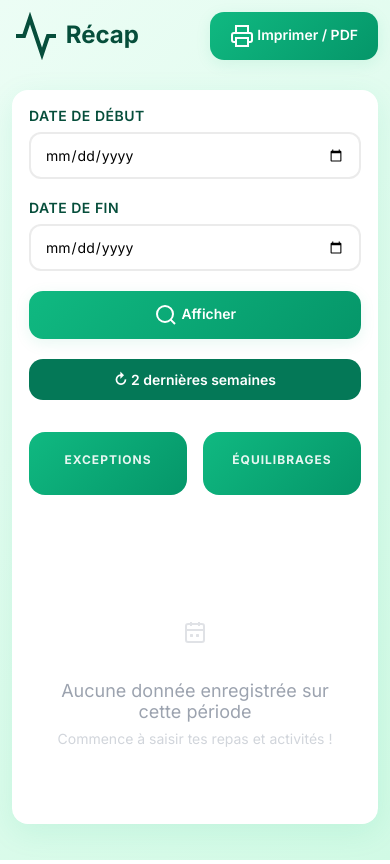
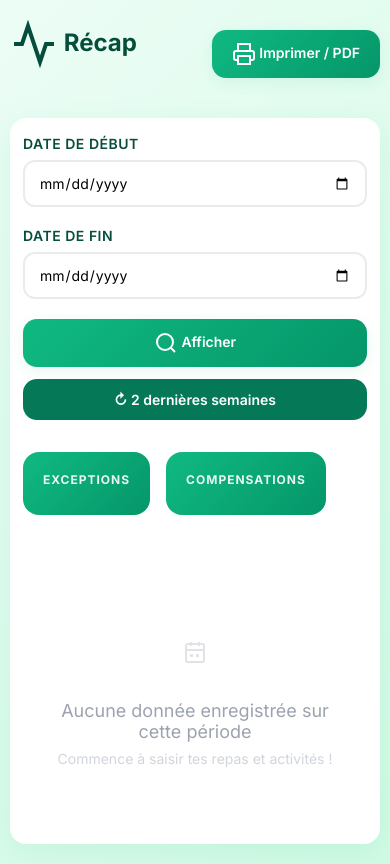
Before and after one commit to pespay-cmyk/nutristep, a Flask app: template templates/meals_recap.html in a window 390 px wide. Run offline with Flask 3, Linux system fonts and the light colour scheme; the template is opened without the code that fills it, so the values that code supplies are empty.

Commit message:
Amélioration webresponsive. Equilibrage remplacé par compensation

```diff
--- /dev/null
+++ b/static/responsive.css
@@ -0,0 +1,191 @@
+/* CORRECTIONS RESPONSIVE MOBILE - NutriStep */
+/* À ajouter dans base.html dans le <style> ou créer un fichier responsive.css */
+
+/* ============================================
+   1. DASHBOARD - Activités du mois en pleine largeur
+   ============================================ */
+@media (max-width: 768px) {
+    /* Forcer activités du mois en pleine largeur sous repas */
+    .dashboard-meals-activities-grid {
+        grid-template-columns: 1fr !important;
+    }
+}
+
+/* ============================================
+   2. WEIGHT - Améliorer "Depuis 0"
+   ============================================ */
+@media (max-width: 768px) {
+    /* Mettre les contrôles du graphique en vertical */
+    .weight-chart-controls {
+        flex-direction: column !important;
+        align-items: stretch !important;
+        gap: 12px !important;
+    }
+
+    .weight-chart-controls select {
+        width: 100% !important;
+    }
+
+    .weight-chart-controls label {
+        justify-content: center !important;
+    }
+
+    /* Responsive form saisie poids */
+    .weight-form-grid {
+        grid-template-columns: 1fr !important;
+    }
+
+    .weight-form-grid button {
+        width: 100%;
+    }
+}
+
+/* ============================================
+   3. MEALS - Calendrier responsive
+   ============================================ */
+@media (max-width: 768px) {
+    /* Calendrier : forcer scroll horizontal fluide */
+    .calendar-wrapper {
+        overflow-x: auto !important;
+        -webkit-overflow-scrolling: touch;
+    }
+
+    .calendar-grid {
+        min-width: 600px; /* Force largeur minimum pour 7 jours */
+    }
+
+    /* Réduire padding des jours */
+    .calendar-day {
+        padding: 8px 4px !important;
+        font-size: 13px !important;
+    }
+
+    /* Indicateurs repas plus petits */
+    .meal-indicator {
+        font-size: 11px !important;
+        padding: 2px 4px !important;
+    }
+
+    /* Modal ajout repas en plein écran */
+    .modal-content {
+        width: 95vw !important;
+        max-width: none !important;
+        margin: 10px auto !important;
+        max-height: 90vh;
+        overflow-y: auto;
+    }
+
+    /* Form dans modal : inputs en pleine largeur */
+    .modal-form-grid {
+        grid-template-columns: 1fr !important;
+        gap: 12px !important;
+    }
+
+    /* Historique repas sur 2 colonnes au lieu de 3 */
+    .food-history-grid {
+        grid-template-columns: repeat(2, 1fr) !important;
+    }
+}
+
+/* ============================================
+   4. RECAP - Tableau activités scrollable
+   ============================================ */
+@media (max-width: 768px) {
+    /* Wrapper pour scroll horizontal */
+    .recap-table-wrapper {
+        overflow-x: auto !important;
+        -webkit-overflow-scrolling: touch;
+        margin: 0 -20px; /* Compenser le padding de .card */
+        padding: 0 20px;
+    }
+
+    .recap-table {
+        min-width: 800px; /* Force largeur minimum */
+    }
+
+    /* Stats en 2 colonnes au lieu de 4 */
+    .recap-stats-grid {
+        grid-template-columns: repeat(2, 1fr) !important;
+    }
+
+    /* Boutons filtres en pleine largeur */
+    .recap-filter-buttons {
+        flex-direction: column !important;
+    }
+
+    .recap-filter-buttons button {
+        width: 100% !important;
+    }
+}
+
+/* ============================================
+   5. GLOBAL - Corrections générales mobile
+   ============================================ */
+@media (max-width: 768px) {
+    /* Réduire padding général du contenu */
+    .content {
+        padding: 20px 10px !important;
+        max-width: 100% !important;
+    }
+
+    /* Titres h1 plus petits */
+    h1 {
+        font-size: 24px !important;
+        margin-bottom: 20px !important;
+    }
+
+    /* Cartes : réduire padding */
+    .card {
+        padding: 16px 12px !important;
+        margin: 0 !important;
+    }
+
+    /* Stats grid : forcer 2 colonnes */
+    .stats-grid {
+        grid-template-columns: repeat(2, 1fr) !important;
+        gap: 12px !important;
+    }
+
+    /* Tableaux : réduire taille police */
+    table {
+        font-size: 13px !important;
+    }
+
+    table th, table td {
+        padding: 8px 6px !important;
+    }
+
+    /* Boutons : pleine largeur si nécessaire */
+    .btn-primary, .btn {
+        padding: 12px 20px !important;
+    }
+
+    /* Graph canvas : hauteur réduite */
+    canvas {
+        max-height: 250px !important;
+    }
+    /* Dashboard : utiliser toute la largeur */
+    .dashboard-meals-activities-grid {
+        margin: 0 !important;
+        gap: 16px !important;
+    }
+}
+
+/* ============================================
+   6. TRÈS PETITS ÉCRANS (< 400px)
+   ============================================ */
+@media (max-width: 400px) {
+    /* Stats en 1 colonne */
+    .stats-grid {
+        grid-template-columns: 1fr !important;
+    }
+
+    /* Navbar : icônes seulement, masquer texte */
+    .navbar nav a span {
+        display: none;
+    }
+
+    .navbar nav a {
+        padding: 8px 12px !important;
+    }
+}
--- a/templates/base.html
+++ b/templates/base.html
@@ -14,7 +14,7 @@
     <link rel="preconnect" href="https://fonts.googleapis.com">
     <link rel="preconnect" href="https://fonts.gstatic.com" crossorigin>
     <link href="https://fonts.googleapis.com/css2?family=Inter:wght@300;400;500;600;700&display=swap" rel="stylesheet">
-
+    <link rel="stylesheet" href="{{ url_for('static', filename='responsive.css') }}">
     <style>
         :root {
             /* Thème par défaut: Healthy Green */
--- a/templates/dashboard.html
+++ b/templates/dashboard.html
@@ -67,7 +67,7 @@
 
 <!-- Repas d'aujourd'hui + Activités du mois (2 colonnes) -->
 {% if user.track_meals or user.track_activities %}
-<div style="display: grid; grid-template-columns: {% if user.track_meals and user.track_activities %}1fr 1fr{% else %}1fr{% endif %}; gap: 20px; margin-top: 24px;">
+<div class="dashboard-meals-activities-grid" style="display: grid; grid-template-columns: {% if user.track_meals and user.track_activities %}1fr 1fr{% else %}1fr{% endif %}; gap: 20px; margin-top: 24px;">
 
     <!-- Repas d'aujourd'hui -->
     {% if user.track_meals %}
--- a/templates/meals.html
+++ b/templates/meals.html
@@ -542,7 +542,7 @@
                 </div>
                 {% endif %}
                 {% if day_data.equilibrage_count > 0 %}
-                <div class="qualification-badge equilibrage" title="Équilibrage">
+                <div class="qualification-badge equilibrage" title="Compensation">
                     {{ day_data.equilibrage_count }}<svg class="icon icon-sm"><use href="#icon-equilibrage"/></svg>
                 </div>
                 {% endif %}
@@ -582,7 +582,7 @@
 
 <!-- Modal de saisie des repas -->
 <div class="modal" id="dayModal">
-    <div class="modal-content">
+    <div class="modal-content" style="background: white; border-radius: 20px; padding: 32px; max-width: 600px; width: 90%; box-shadow: 0 20px 60px rgba(0,0,0,0.3);">
         <div class="modal-header">
             <h2 style="margin: 0; font-size: 28px;" id="modalTitle">Repas du jour</h2>
             <p style="margin-top: 8px; opacity: 0.9; font-size: 14px;" id="modalDate"></p>
@@ -717,7 +717,7 @@ const allMeals = [
                                 <button type="button" class="qualification-btn ${mealData.qualification === 'exception' ? 'active exception' : ''}"
                                         onclick="setQualification('${mealType}', 'exception')">Exception</button>
                                 <button type="button" class="qualification-btn ${mealData.qualification === 'equilibrage' ? 'active equilibrage' : ''}"
-                                        onclick="setQualification('${mealType}', 'equilibrage')">Équilibrage</button>
+                                        onclick="setQualification('${mealType}', 'equilibrage')">Compensation</button>
                             </div>
                             <button type="button" class="btn-remove" style="padding: 8px 12px; font-size: 12px;" onclick="removeMeal('${mealType}'); markChanged();">
                                 <svg class="icon"><use href="#icon-delete"/></svg>️ Suppr
--- a/templates/meals_recap.html
+++ b/templates/meals_recap.html
@@ -317,6 +317,7 @@
                        value="{{ end_date.isoformat() }}" required>
             </div>
 
+            <div class="recap-filter-buttons" style="display: flex; gap: 12px;">
             <button type="submit" class="btn btn-primary" style="padding: 12px 24px;">
                 <svg class="icon"><use href="#icon-search"/></svg> Afficher
             </button>
@@ -325,23 +326,26 @@
                     onclick="resetToDefault()">
                 ↻ 2 dernières semaines
             </button>
+            </div>
         </div>
     </form>
 
     <!-- Statistiques résumées -->
+    <div class="recap-stats-grid" style="display: grid; grid-template-columns: 1fr 1fr; gap: 16px;">
     <div class="summary-stats" style="grid-template-columns: repeat(2, 1fr);">
         <div class="summary-card">
             <h3>Exceptions</h3>
             <div class="value">{{ stats.total_exceptions }}</div>
         </div>
         <div class="summary-card">
-            <h3>Équilibrages</h3>
+            <h3>Compensations</h3>
             <div class="value">{{ stats.total_equilibrages }}</div>
         </div>
     </div>
-
+    </div>
 
     {% if days_data %}
+    <div class="recap-table-wrapper" style="overflow-x: auto; -webkit-overflow-scrolling: touch;">
         <table class="recap-table" style="display: block; overflow-x: auto; overflow-y: hidden;">
             <thead>
                 <tr>
@@ -554,6 +558,7 @@
                 {% endfor %}
             </tbody>
         </table>
+        </div>
     {% else %}
     <div class="empty-state">
         <div class="empty-state-icon"><svg class="icon"><use href="#icon-calendar"/></svg></div>
```
Also changed, not shown: templates/weight.html (+4 -3 lines).
